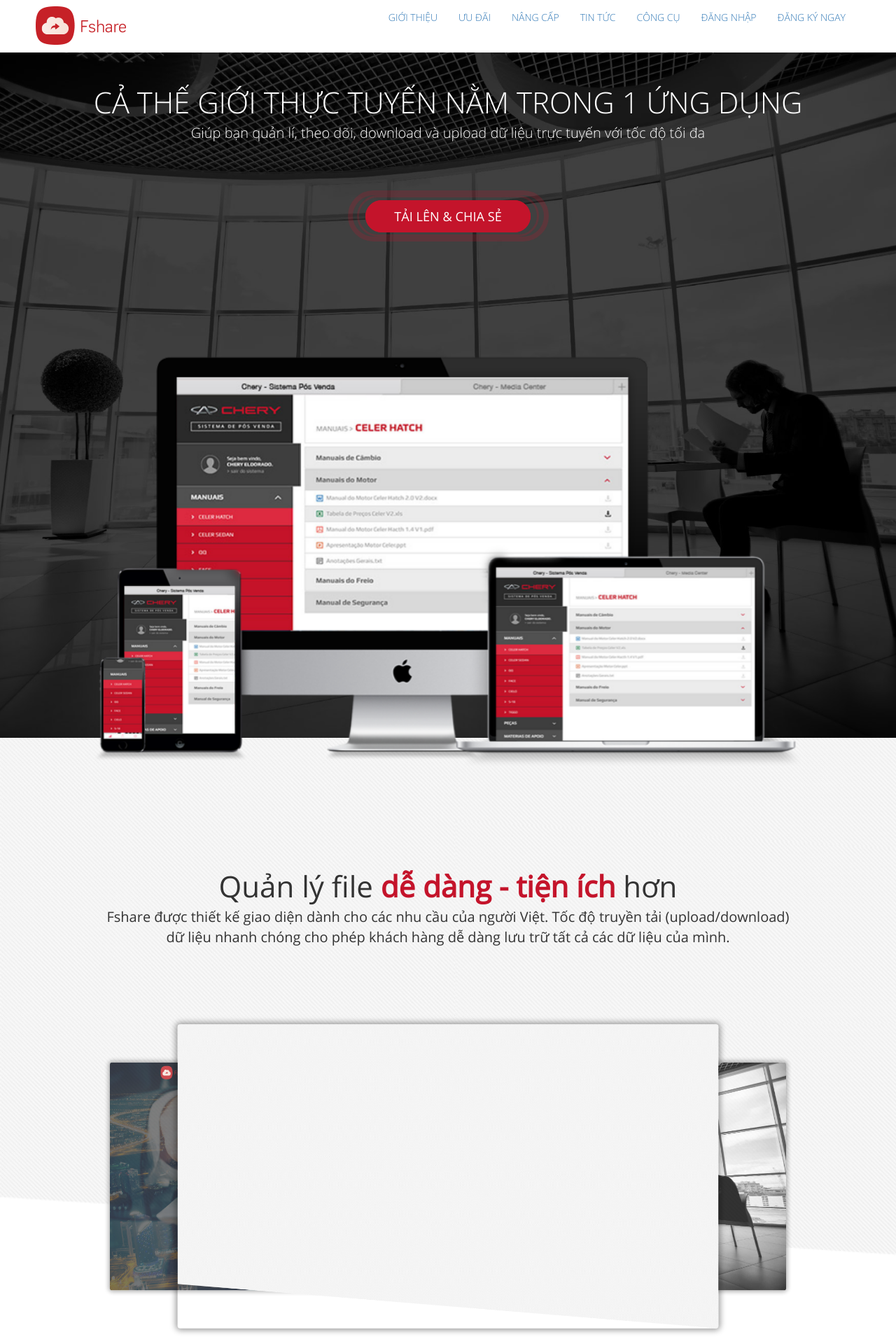
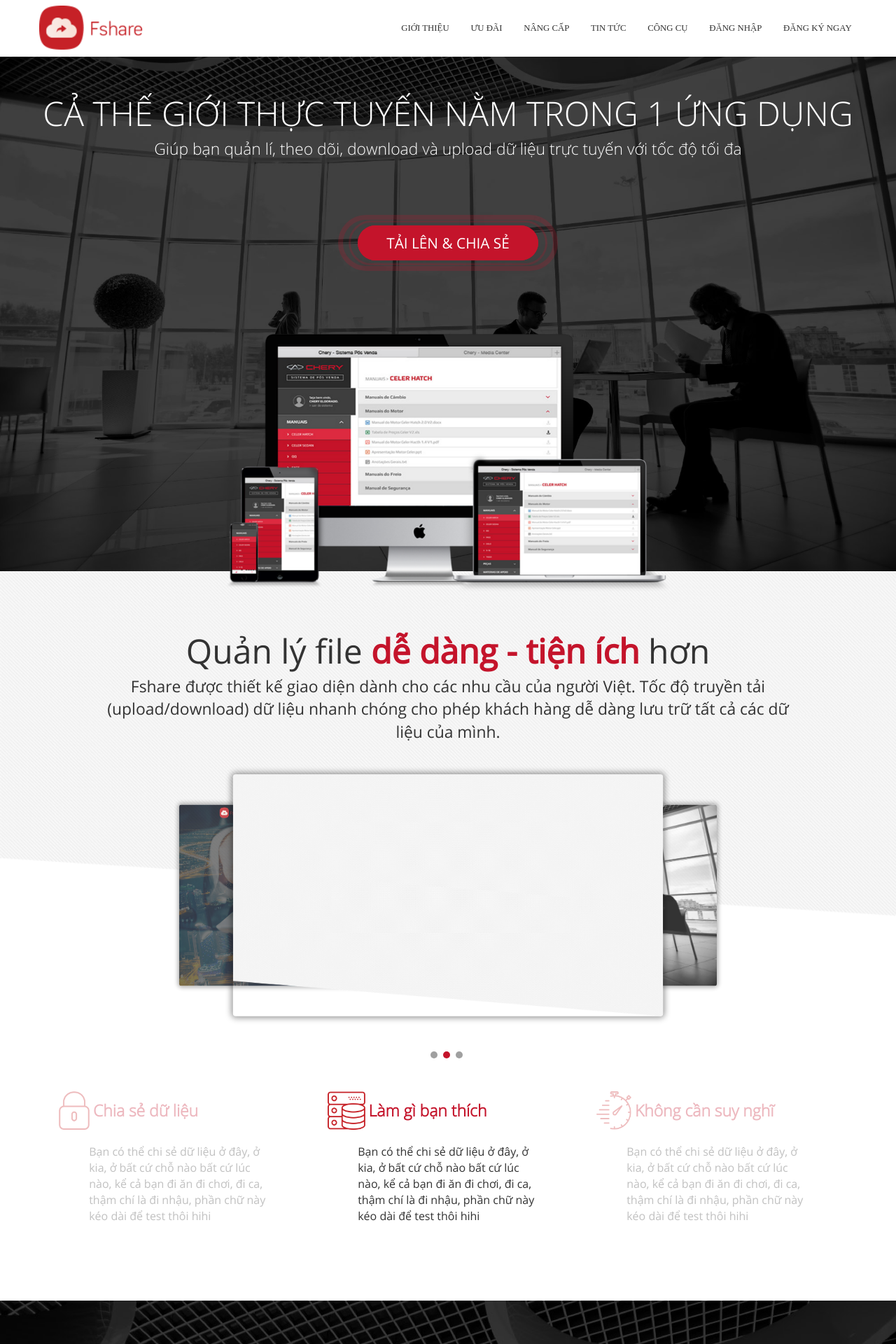
Before and after one commit to leduyhoang1994/Fsv3, a PHP site: page / in a window 1280 px wide. Shown: the top 1920 px of the page at 70% size. Run offline with PHP 8.4, Linux system fonts and the light colour scheme; some web fonts are replaced.

Commit message:
089789789

```diff
--- a/index.css
+++ b/index.css
@@ -7,6 +7,11 @@
 	@font-face {
 	    font-family: "Os-regular";
 	    src: url(font/opensans/OpenSans-Regular.ttf) format("truetype");
+	}
+
+	@font-face {
+	    font-family: "Os-bold";
+	    src: url(font/opensans/OpenSans-Bold.ttf) format("truetype");
 	}
 
 	body{
@@ -33,8 +38,16 @@
 
 	a.navbar-brand{
 		display: inline-table;
-    	height: 3em;
-    	padding:0.5em;
+    	padding:1vh;
+	}
+
+	#fn-menu ul li a{
+	    padding-top: 0;
+		font-size: 0.8em;
+		padding:0.9em 1.2em;
+		color: #333;
+		background: none !important;
+		font-family: "Os-bold";
 	}
 
 	.mask{
@@ -268,11 +281,10 @@
 	    position: absolute;
 	    left: 0;
 	    right: 0;
-	    bottom: -3em;
+	    bottom: -4%;
 	    margin-left: auto;
 	    margin-right: auto;
 	    z-index: 5;
-	    width: 50%;
 	}
 
 	.divice-anim{
@@ -299,10 +311,9 @@
 	#section2{
 		background-image: url(bg2.png);
 	    background-size: cover;
-	    padding-top: 13em;
+	    padding-top: 5em;
 	    background-position-y: -30em;
 	    background-repeat: no-repeat;
-	    height: 90em;
 	    width: 100%;
 	    position: relative;
 	}
@@ -314,8 +325,6 @@
 	}
 
 	#fs-slideshow{
-		margin-top: 4em;
-		width: 69em;
 		height: 35em;
 		margin-left: auto;
 		margin-right: auto;
@@ -872,12 +886,24 @@
 /*Desktop begin*/
 @media screen and (min-width: 992px){
 	body {
-		font-size: 14px;
+		font-size: 2vh;
+	}
+
+	a.navbar-brand{
+		height: 10vh;
+	}
+
+	#fn-menu{
+		display: table !important;
+	    position: absolute;
+	    right: 3em;
+	    top: 0;
+	    bottom: 0;
+	    margin-top: auto;
+	    margin-bottom: auto;
 	}
 
 	#fs-slide-content-container{
-		min-width: 71em;
-		max-width: 100em;
 		height: 21em;
 		position: relative;
 	}
@@ -885,6 +911,14 @@
 	#fsNavToggle nav{
 		background-color: transparent;
 		padding-right: 0px;
+	}
+
+	#fs-slideshow{
+		width: 60vw;
+	}
+
+	#fs-slide-content-container{
+		width: 95vw;
 	}
 
 	nav.navbar{
@@ -901,12 +935,13 @@
 	}
 
 	#section1{
-		height: 70em;
+		height: 100vh;
 		background-size: cover;
 	}
 
 	.device{
-	    width: 72em;
+	    height: 50%;
+	    margin:auto;
 	}
 
 	#section7{
--- a/index.js
+++ b/index.js
@@ -98,6 +98,10 @@ function resizeElement(){
    }
    if($('.su-img').height() < $('#section7').height()){
       $('.su-img').height($('#section7').height());
+   }
+   if($(window).width() >= 992){
+      var dvbtm = (parseFloat($('.device').css('bottom')));
+      $('#section1').height($(window).height() - $('#navspace').height() + dvbtm);
    }
 }
 
--- a/index.php
+++ b/index.php
@@ -34,7 +34,7 @@
 </head>
 <body>
 	<nav class="navbar navbar-collapse fs-navbar navbar-fixed-top">
-	  <div class="container-fluid">
+	  <div class="container-fluid fn-fluid">
 	  	<div class="navbar-header">
 	  		<button type="button" class="navbar-toggle fs-nav-toggle" data-toggle="collapse" data-target="#fsNavbar">
 		        <span class="icon-bar"></span>
@@ -45,7 +45,7 @@
 	  			<img alt="brand" src="logo.png" height="100%"/>
 	  		</a>
 	  	</div>
-	  	<div class="navbar-right collapse navbar-collapse" id="fsNavbar">
+	  	<div class="navbar-right collapse navbar-collapse" id="fn-menu">
 	  		<ul class="nav navbar-nav">
 	  			<li class="">
 	                <a class="" href="#">GIỚI THIỆU</a>
@@ -83,7 +83,7 @@
 		</p>
 		<a id="upload-btn" href="" class="fs-button2 flyUp" anim="anim-0.25" animFunc="fadeInUp50">TẢI LÊN &AMP; CHIA SẺ</a>
 		<div class="device flyUp" anim="anim-0.5" animFunc="fadeInUp20">
-			<img src="device.png" width="100%">
+			<img src="device.png" class="hidden-xs hidden-sm" height="100%">
 		</div>
 	</div>
 	<div id="section2" class="text-center container section" heightToShow="50">
```
Also changed, not shown: other parts of index.css (+22 -12 lines).
